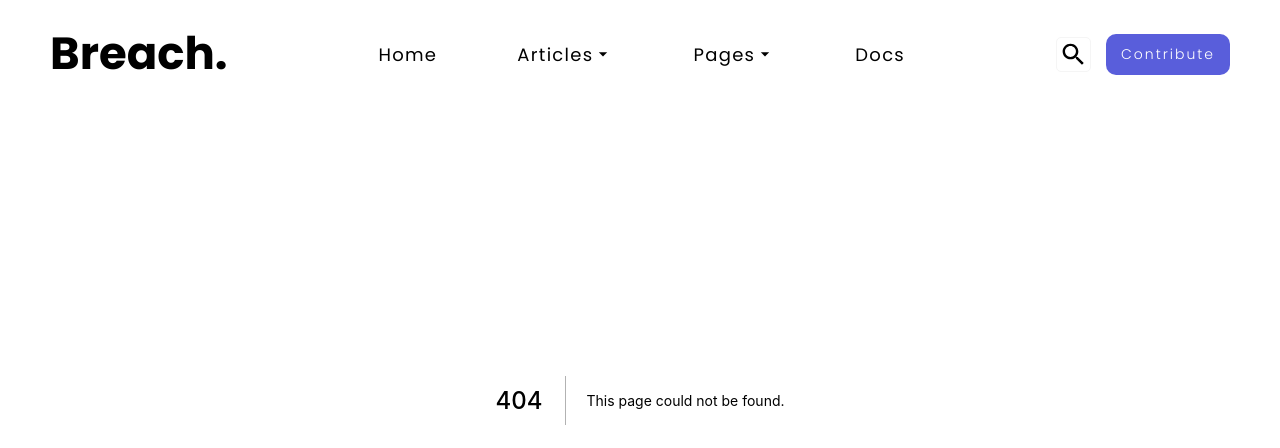
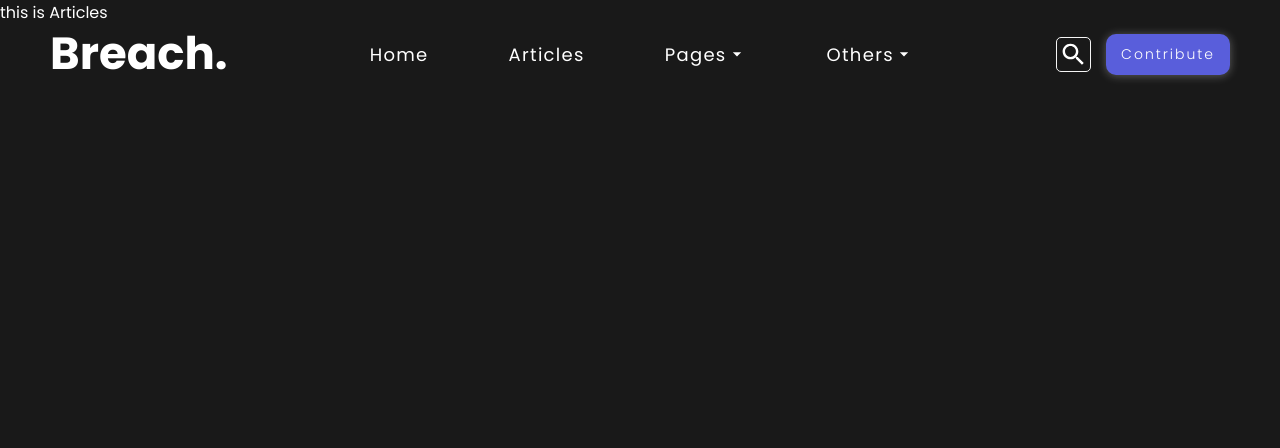
Before and after one commit to OmGuptaIND/breachv2.0, a Next.js app: page /articles in a window 1280 px wide. Before the commit this address had no page. Shown: the top 448 px of the page. Built offline with nearby package versions, Linux system fonts and the light colour scheme.

Commit message:
Added Pages

```diff
--- a/components/Carousal/Carousal.js
+++ b/components/Carousal/Carousal.js
@@ -15,7 +15,7 @@ export default function Carousal() {
     // setTimeout(()=>nextSlide(), 4000);
     return (
         <Container>
-            {data?.map( (doc, index) => <> { index === current && <CarousalCard prevSlide = {prevSlide} nextSlide = {nextSlide}  doc={doc} /> } </> )}
+            {data?.map( (doc, index) => <> { index === current && <CarousalCard key = {doc.id} prevSlide = {prevSlide} nextSlide = {nextSlide}  doc={doc} /> } </> )}
         </Container>
     )
 }
--- a/components/Carousal/CarousalCard.js
+++ b/components/Carousal/CarousalCard.js
@@ -53,7 +53,7 @@ const OverLayHero = styled.div`
   top: 0;
   width: 100%;
   height: 100%;
-  background-color: rgba(0, 0, 0, 0.6);
+  background-color: rgba(0, 0, 0, 0.7);
 `;
 
 const CardControls = styled.div`
--- a/components/Header.js
+++ b/components/Header.js
@@ -5,42 +5,44 @@ import DropDown from './DropDown';
 import { useState } from "react";
 import MenuIcon from '@material-ui/icons/Menu';
 import { devicesSmall } from "../devices";
+import { useRouter } from "next/router";
 export default function Header() {
     const [showArticles, setShowArticles] = useState(false);
     const [showPages, setShowPages] = useState(false);
+    const router = useRouter()
   return (
     <Container>
-      <Logo>Breach.</Logo>
+      <Logo onClick = {() => router.push('/')} >Breach.</Logo>
       <HeaderOptions>
         <Options>
-          <Links>Home</Links>
+          <Links onClick = {() => router.push('/')} >Home</Links>
         </Options>
-        <Options onMouseEnter = {(e) => setShowArticles(true)} onMouseLeave = {() => setShowArticles(false)} >
-          <Links>Articles</Links>
-            <DropIcon fontSize='small' />
-          <DropDown show = {showArticles}>
-            <DropOptionsContainer>
-                <DropOptions>Videos</DropOptions>
-                <DropOptions>Newsletters</DropOptions>
-                <DropOptions>Inforgraphics</DropOptions>
-                <DropOptions>Coming Soon...</DropOptions>
-            </DropOptionsContainer>
-          </DropDown>
+        <Options>
+          <Links onClick = {() => router.push('/articles')} >Articles</Links>
         </Options>
         <Options onMouseEnter = {(e) => setShowPages(true)} onMouseLeave = {() => setShowPages(false)} >
           <Links>Pages</Links>
           <DropIcon fontSize='small' />
           <DropDown show = {showPages}>
             <DropOptionsContainer>
-                <DropOptions>About Us</DropOptions>
-                <DropOptions>Contact Us</DropOptions>
-                <DropOptions>FAQ</DropOptions>
+                <DropOptions onClick = {() => router.push('/about')} >About Us</DropOptions>
+                <DropOptions onClick = {() => router.push('/contact')} >Contact Us</DropOptions>
+                <DropOptions onClick = {() => router.push('/faq')} >FAQ</DropOptions>
                 <DropOptions>Coming Soon...</DropOptions>
             </DropOptionsContainer>
           </DropDown>
         </Options>
-        <Options>
-          <Links>Docs</Links>
+        <Options onMouseEnter = {(e) => setShowArticles(true)} onMouseLeave = {() => setShowArticles(false)} >
+          <Links>Others</Links>
+          <DropIcon fontSize='small' />
+          <DropDown show = {showArticles}>
+            <DropOptionsContainer>
+                <DropOptions onClick = {() => router.push('/videos')} >Videos</DropOptions>
+                <DropOptions onClick = {() => router.push('/newsletters')} >Newsletters</DropOptions>
+                <DropOptions onClick = {() => router.push('/inforgraphics')} >Inforgraphics</DropOptions>
+                <DropOptions>Coming Soon...</DropOptions>
+            </DropOptionsContainer>
+          </DropDown>
         </Options>
       </HeaderOptions>
       <UtilityContainer>
--- /dev/null
+++ b/pages/articles.js
@@ -0,0 +1,11 @@
+import styled from "styled-components";
+
+export default function articles() {
+    return (
+        <Container>
+            this is Articles
+        </Container>
+    )
+}
+
+const Container = styled.div``;
```
Also changed, not shown: pages/about.js (added, +7 -0 lines), pages/contact.js (added, +7 -0 lines), pages/faq.js (added, +7 -0 lines), pages/inforgraphics.js (added, +7 -0 lines), pages/newsletters.js (added, +7 -0 lines), pages/videos.js (added, +7 -0 lines).
